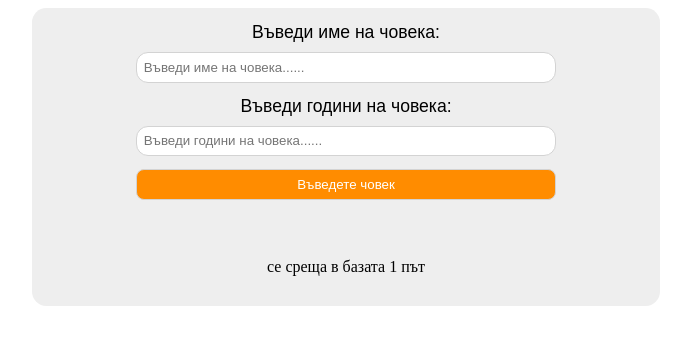
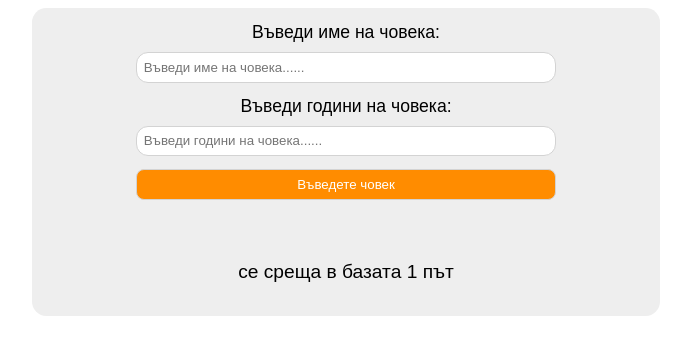
Before and after one commit to RosenCodes20/php-school-exercises, a PHP site: page / in a window 1280 px wide. Shown: the top 355 px of the page, without its empty margins (294-985 px from the left). Run offline with PHP 8.4, Linux system fonts and the light colour scheme; tables that the repository leaves empty or names only in its code hold one stand-in row (values such as "Sample post"); data that the repository does not hold is empty.

Commit message:
feat: added some styling to the p

```diff
--- a/week07/style.css
+++ b/week07/style.css
@@ -62,5 +62,6 @@ form > button:hover {
 }
 
 .people > p {
-
+    font-size: 1.2em;
+    font-family: Arial, Helvetica, sans-serif;
 }
```
